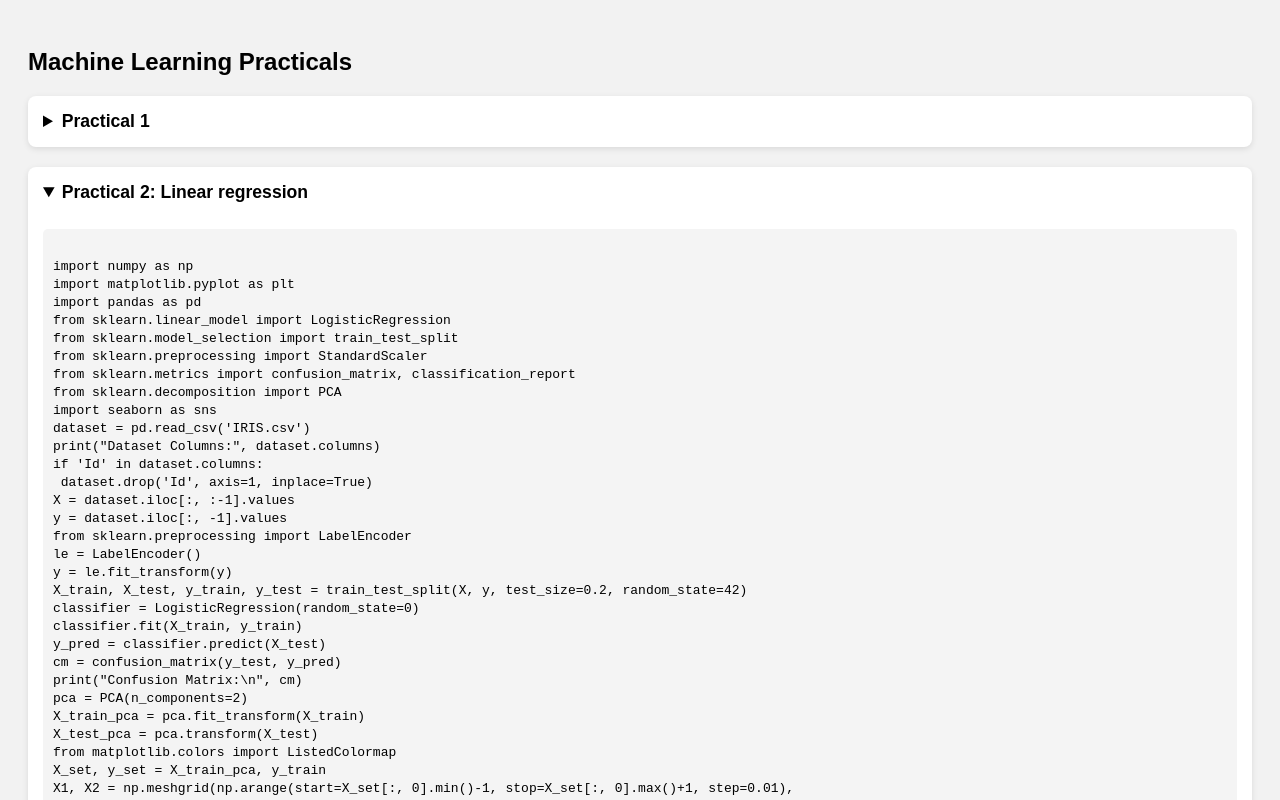
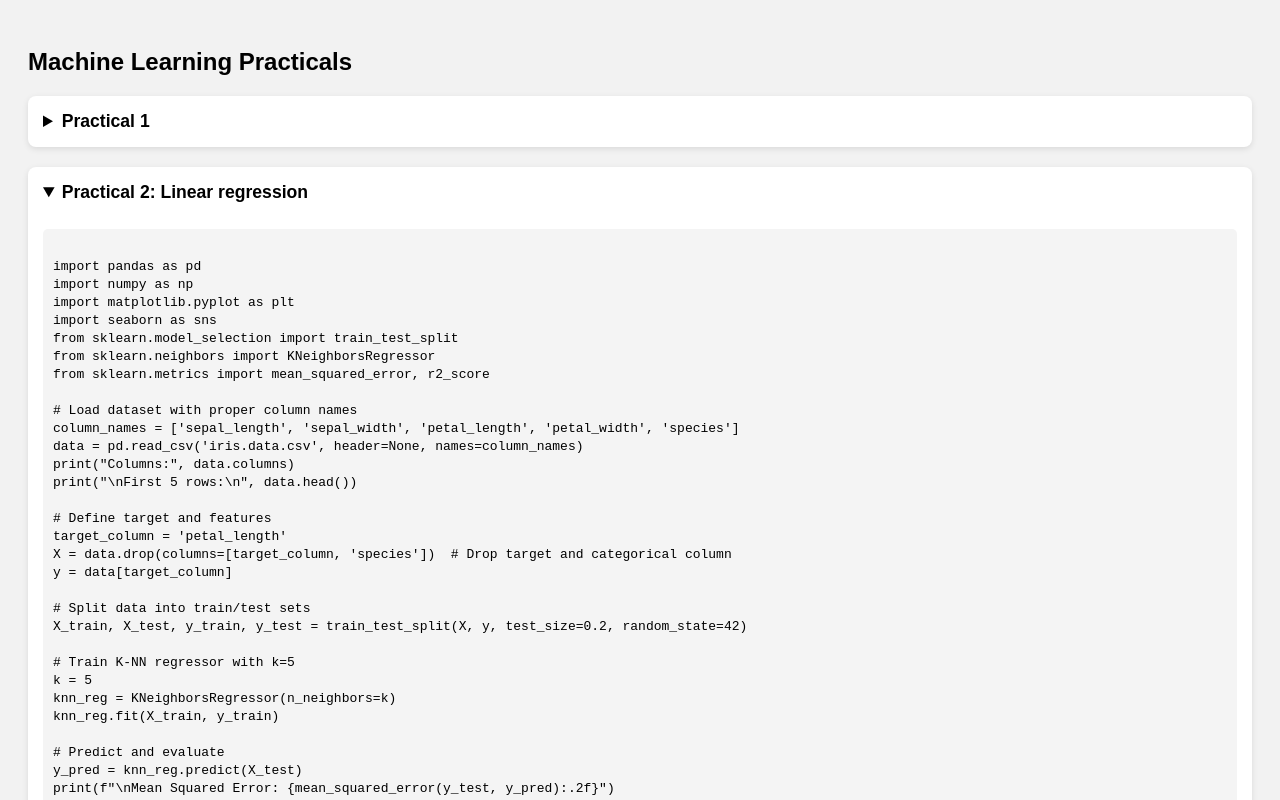
Before and after one commit to shubhamKumbhar05/ML_practicals, a plain HTML site: page index.html in a window 1280 px wide. Both pictures are taken after a click on the heading "Practical 2: Linear regression". Shown: the top 800 px of the page. Drawn offline with Linux system fonts and the light colour scheme.

Commit message:
Update index.html

```diff
--- a/index.html
+++ b/index.html
@@ -89,65 +89,64 @@ plt.show()
       <summary>Practical 2: Linear regression</summary>
       <div class="answer">
         <pre id="answer2"><code>
+import pandas as pd
 import numpy as np
 import matplotlib.pyplot as plt
-import pandas as pd
-from sklearn.linear_model import LogisticRegression
+import seaborn as sns
 from sklearn.model_selection import train_test_split
-from sklearn.preprocessing import StandardScaler
-from sklearn.metrics import confusion_matrix, classification_report
-from sklearn.decomposition import PCA
-import seaborn as sns
-dataset = pd.read_csv('IRIS.csv')
-print("Dataset Columns:", dataset.columns)
-if 'Id' in dataset.columns:
- dataset.drop('Id', axis=1, inplace=True)
-X = dataset.iloc[:, :-1].values
-y = dataset.iloc[:, -1].values
-from sklearn.preprocessing import LabelEncoder
-le = LabelEncoder()
-y = le.fit_transform(y)
+from sklearn.neighbors import KNeighborsRegressor
+from sklearn.metrics import mean_squared_error, r2_score
+
+# Load dataset with proper column names
+column_names = ['sepal_length', 'sepal_width', 'petal_length', 'petal_width', 'species']
+data = pd.read_csv('iris.data.csv', header=None, names=column_names)
+print("Columns:", data.columns)
+print("\nFirst 5 rows:\n", data.head())
+
+# Define target and features
+target_column = 'petal_length'
+X = data.drop(columns=[target_column, 'species'])  # Drop target and categorical column
+y = data[target_column]
+
+# Split data into train/test sets
 X_train, X_test, y_train, y_test = train_test_split(X, y, test_size=0.2, random_state=42)
-classifier = LogisticRegression(random_state=0)
-classifier.fit(X_train, y_train)
-y_pred = classifier.predict(X_test)
-cm = confusion_matrix(y_test, y_pred)
-print("Confusion Matrix:\n", cm)
-pca = PCA(n_components=2)
-X_train_pca = pca.fit_transform(X_train)
-X_test_pca = pca.transform(X_test)
-from matplotlib.colors import ListedColormap
-X_set, y_set = X_train_pca, y_train
-X1, X2 = np.meshgrid(np.arange(start=X_set[:, 0].min()-1, stop=X_set[:, 0].max()+1, step=0.01),
- np.arange(start=X_set[:, 1].min()-1, stop=X_set[:, 1].max()+1, step=0.01))
-plt.contourf(X1, X2, classifier.predict(pca.inverse_transform(np.array([X1.ravel(),
-X2.ravel()]).T)).reshape(X1.shape),
- alpha=0.75, cmap=ListedColormap(('red', 'green')))
-plt.xlim(X1.min(), X1.max())
-plt.ylim(X2.min(), X2.max())
-for i, j in enumerate(np.unique(y_set)):
- plt.scatter(X_set[y_set == j, 0], X_set[y_set == j, 1],
- c=ListedColormap(('red', 'green'))(i), label=j)
-plt.title('Logistic Regression (Training set with PCA)')
-plt.xlabel('PC1')
-plt.ylabel('PC2')
-plt.legend()
+
+# Train K-NN regressor with k=5
+k = 5
+knn_reg = KNeighborsRegressor(n_neighbors=k)
+knn_reg.fit(X_train, y_train)
+
+# Predict and evaluate
+y_pred = knn_reg.predict(X_test)
+print(f"\nMean Squared Error: {mean_squared_error(y_test, y_pred):.2f}")
+print(f"R² Score: {r2_score(y_test, y_pred):.2f}")
+
+# Plot Actual vs Predicted
+plt.figure(figsize=(8,6))
+plt.scatter(y_test, y_pred, color='blue', edgecolors='k')
+plt.plot([y.min(), y.max()], [y.min(), y.max()], 'r--', lw=2)
+plt.xlabel("Actual petal_length")
+plt.ylabel("Predicted petal_length")
+plt.title(f"K-NN Regression (k={k}) - Actual vs Predicted")
+plt.grid()
 plt.show()
-X_set, y_set = X_test_pca, y_test
-X1, X2 = np.meshgrid(np.arange(start=X_set[:, 0].min()-1, stop=X_set[:, 0].max()+1, step=0.01),
- np.arange(start=X_set[:, 1].min()-1, stop=X_set[:, 1].max()+1, step=0.01))
-plt.contourf(X1, X2, classifier.predict(pca.inverse_transform(np.array([X1.ravel(),
-X2.ravel()]).T)).reshape(X1.shape),
- alpha=0.75, cmap=ListedColormap(('red', 'green')))
-plt.xlim(X1.min(), X1.max())
-plt.ylim(X2.min(), X2.max())
-for i, j in enumerate(np.unique(y_set)):
-          plt.scatter(X_set[y_set == j, 0], X_set[y_set == j, 1],
- c=ListedColormap(('red', 'green'))(i), label=j)
-plt.title('Logistic Regression (Test set with PCA)')
-plt.xlabel('PC1')
-plt.ylabel('PC2')
-plt.legend()
+
+# Find best k by plotting MSE for k in range 1 to 20
+k_range = range(1, 21)
+mse_list = []
+
+for k in k_range:
+    knn_r = KNeighborsRegressor(n_neighbors=k)
+    knn_r.fit(X_train, y_train)
+    y_kpred = knn_r.predict(X_test)
+    mse_list.append(mean_squared_error(y_test, y_kpred))
+
+plt.figure(figsize=(8,6))
+plt.plot(k_range, mse_list, marker='o', color='green')
+plt.title("MSE vs Number of Neighbors (k) in K-NN Regression")
+plt.xlabel("k")
+plt.ylabel("Mean Squared Error")
+plt.grid()
 plt.show()
         </code></pre>
         <button class="copy-btn" onclick="copyToClipboard('answer2')">Copy</button>
@@ -168,34 +167,53 @@ import seaborn as sns
 from sklearn.model_selection import train_test_split, cross_val_score
 from sklearn.neighbors import KNeighborsClassifier
 from sklearn.preprocessing import LabelEncoder
-from sklearn.metricsimport accuracy_score, classification_report, confusion_matrix
-data = pd.read_csv('IRIS.csv')
+from sklearn.metrics import accuracy_score, classification_report, confusion_matrix
+
+# Load data
+data = pd.read_csv('iris.data.csv')
+
+# Features and target
 X = data.iloc[:, :-1]
 y = data.iloc[:, -1]
+
+# Encode target labels
 le = LabelEncoder()
 y_encoded = le.fit_transform(y)
+
+# Split dataset into train and test
 X_train, X_test, y_train, y_test = train_test_split(X, y_encoded, test_size=0.2, random_state=42)
+
+# Train KNN classifier
 k = 5
 knn = KNeighborsClassifier(n_neighbors=k)
 knn.fit(X_train, y_train)
+
+# Predict on test set
 y_pred = knn.predict(X_test)
+
+# Print evaluation metrics
 print(f"\nAccuracy: {accuracy_score(y_test, y_pred):.2f}")
 print("\nClassification Report:")
 print(classification_report(y_test, y_pred, target_names=le.classes_))
 print("Confusion Matrix:")
 print(confusion_matrix(y_test, y_pred))
+
+# Function to plot decision boundary using first two features
 def plot_decision_boundary(X, y, title, k=3):
     X_vis = X.iloc[:, :2]
     y_encoded = LabelEncoder().fit_transform(y)
     model = KNeighborsClassifier(n_neighbors=k)
     model.fit(X_vis, y_encoded)
-h = 0.02
+
+    h = 0.02  # step size in the mesh
     x_min, x_max = X_vis.iloc[:, 0].min() - 1, X_vis.iloc[:, 0].max() + 1
     y_min, y_max = X_vis.iloc[:, 1].min() - 1, X_vis.iloc[:, 1].max() + 1
     xx, yy = np.meshgrid(np.arange(x_min, x_max, h),
                          np.arange(y_min, y_max, h))
+
     Z = model.predict(np.c_[xx.ravel(), yy.ravel()])
     Z = Z.reshape(xx.shape)
+
     plt.figure(figsize=(8,6))
     plt.contourf(xx, yy, Z, alpha=0.4, cmap=plt.cm.coolwarm)
     plt.scatter(X_vis.iloc[:, 0], X_vis.iloc[:, 1], c=y_encoded, cmap=plt.cm.coolwarm, edgecolors='k')
@@ -203,14 +221,21 @@ plt.xlabel(X_vis.columns[0])
     plt.ylabel(X_vis.columns[1])
     plt.title(title)
     plt.show()
+
+# Plot decision boundary
 plot_decision_boundary(X, y, title="K-NN Decision Boundary (First 2 Features)", k=3)
+
+# Evaluate accuracy for different k values
 accuracy_list = []
 k_range = range(1, 21)
+
 for k in k_range:
     knn_k = KNeighborsClassifier(n_neighbors=k)
     knn_k.fit(X_train, y_train)
     y_kpred = knn_k.predict(X_test)
     accuracy_list.append(accuracy_score(y_test, y_kpred))
+
+# Plot accuracy vs k
 plt.figure(figsize=(8,6))
 plt.plot(k_range, accuracy_list, marker='o', linestyle='-', color='blue')
 plt.title("Accuracy vs Number of Neighbors (k)")
@@ -219,10 +244,14 @@ plt.ylabel("Accuracy")
 plt.xticks(k_range)
 plt.grid()
 plt.show()
+
+# Cross-validation for k=5
 k = 5
 knn_cv = KNeighborsClassifier(n_neighbors=k)
 cv_scores = cross_val_score(knn_cv, X, y_encoded, cv=10)
 print(f"\nCross-Validation Accuracy (k={k}): {cv_scores.mean():.2f} ± {cv_scores.std():.2f}")
+
+# Visualize the dataset with pairplot
 df_viz = data.copy()
 sns.pairplot(df_viz, hue="species", palette="Set2")
 plt.suptitle("Seaborn Pairplot of IRIS Dataset", y=1.02)
@@ -294,37 +323,56 @@ from sklearn import svm
 from sklearn.preprocessing import LabelEncoder
 from sklearn.model_selection import train_test_split
 from sklearn.metrics import classification_report
-df = pd.read_csv('IRIS.csv')
+
+# Load dataset with proper column names
+column_names = ['sepal_length', 'sepal_width', 'petal_length', 'petal_width', 'species']
+df = pd.read_csv('iris.data.csv', header=None, names=column_names)
+
+# Encode class labels (species)
 le = LabelEncoder()
 df['species'] = le.fit_transform(df['species'])
+
+# Select features and target
 X = df[['sepal_length', 'sepal_width']].values
 y = df['species'].values
+
 # Split into training and testing sets
-X_train, X_test, y_train, y_test = train_test_split(X, y, test_size=0.3, random_state=42)
-# Train the SVM model
+X_train, X_test, y_train, y_test = train_test_split(
+    X, y, test_size=0.3, random_state=42)
+
+# Train the SVM model with linear kernel
 clf = svm.SVC(kernel='linear', C=1.0)
 clf.fit(X_train, y_train)
+
 # Predict and print classification report
 y_pred = clf.predict(X_test)
 print(classification_report(y_test, y_pred, target_names=le.classes_))
-# Plot decision boundary
+
+# Function to plot decision boundary
 def plot_svm_boundary(X, y, model):
- h = .02 # step size in the mesh
+    h = .02  # step size in the mesh
+
     x_min, x_max = X[:, 0].min() - 1, X[:, 0].max() + 1
     y_min, y_max = X[:, 1].min() - 1, X[:, 1].max() + 1
     xx, yy = np.meshgrid(
         np.arange(x_min, x_max, h),
         np.arange(y_min, y_max, h)
     )
+
     Z = model.predict(np.c_[xx.ravel(), yy.ravel()])
     Z = Z.reshape(xx.shape)
+
     plt.figure(figsize=(10, 6))
     plt.contourf(xx, yy, Z, alpha=0.3, cmap=plt.cm.coolwarm)
- sns.scatterplot(x=X[:, 0], y=X[:, 1], hue=le.inverse_transform(y), palette='deep', edgecolor='k')
+    sns.scatterplot(x=X[:, 0], y=X[:, 1], hue=le.inverse_transform(y),
+                    palette='deep', edgecolor='k')
     plt.xlabel('Sepal Length')
     plt.ylabel('Sepal Width')
     plt.title('SVM Decision Boundary')
+    plt.legend(title='Species')
     plt.show()
+
+# Call the plot function
 plot_svm_boundary(X, y, clf)
         </code></pre>
         <button class="copy-btn" onclick="copyToClipboard('answer5')">Copy</button>
```
Lines whose indentation alone changed are shown as unchanged.
